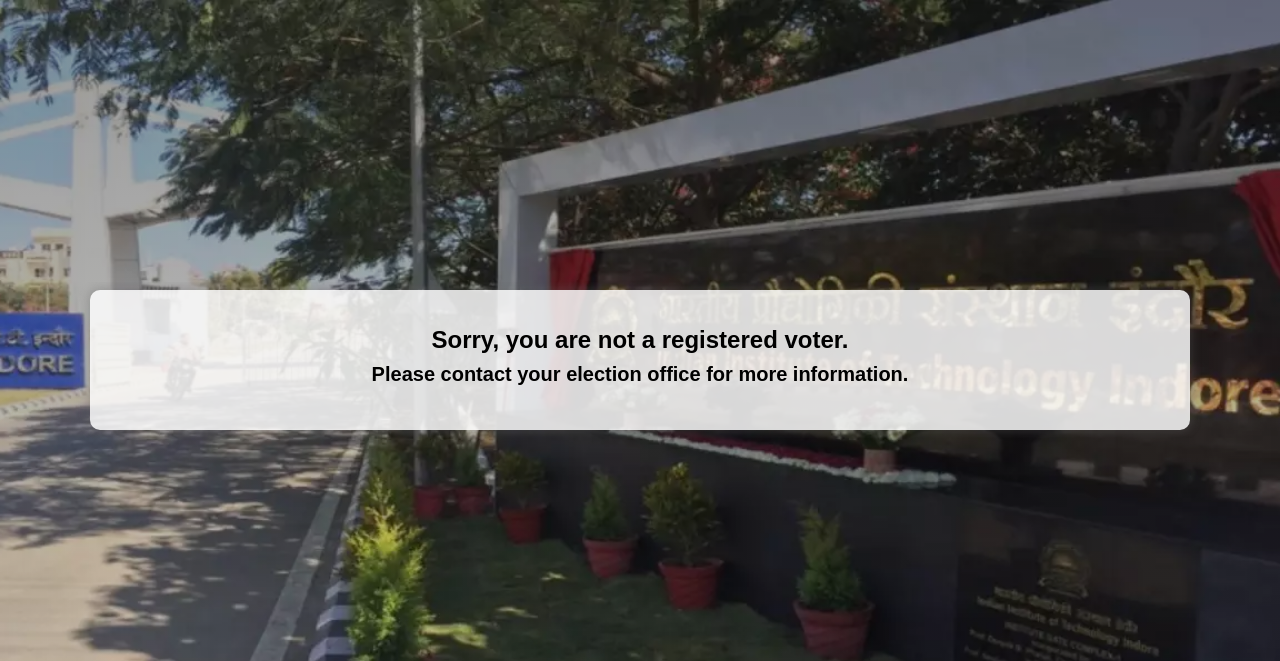
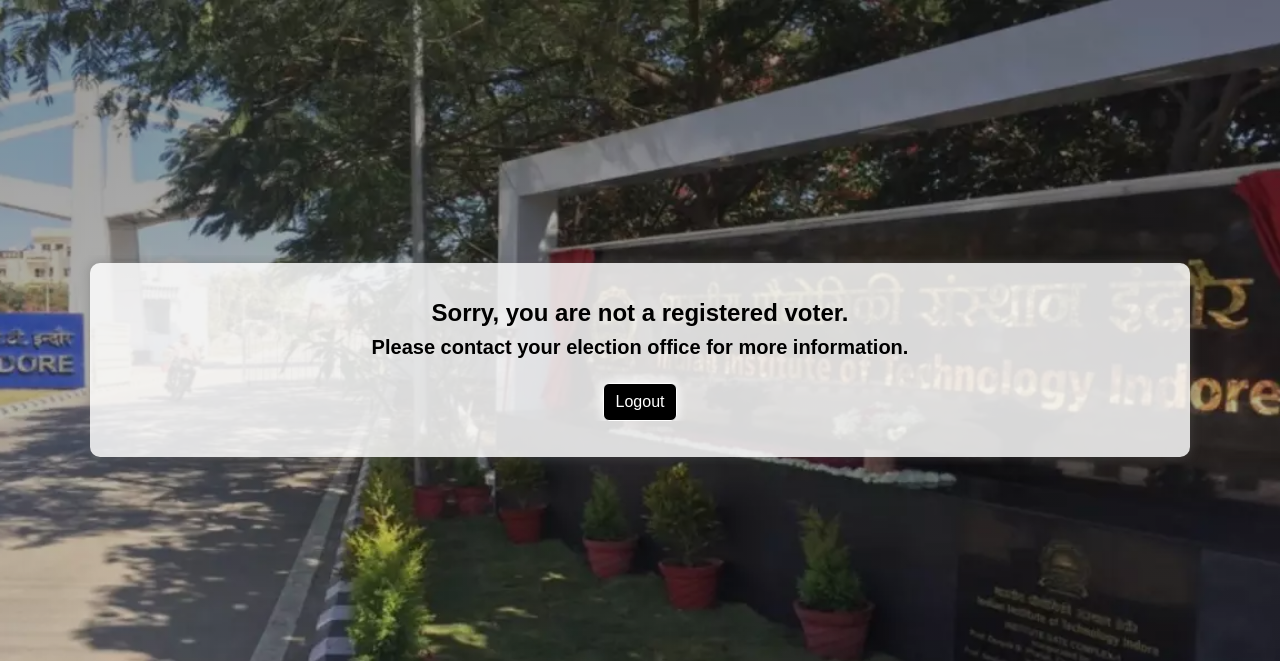
Before and after one commit to Krish2208/HashVote, a Flask app: template templates/notvoter.html in a window 1280 px wide. Shown: the top 661 px of the page. Run offline with Flask 2, Linux system fonts and the light colour scheme; the template is opened without the code that fills it, so the values that code supplies are empty; some libraries are stand-ins or nearby versions.

Commit message:
Adds notvoter logout button

```diff
--- a/templates/notvoter.html
+++ b/templates/notvoter.html
@@ -1,6 +1,13 @@
 {% extends 'base-template.html' %} {% block content %}
 <div class="row p-4">
-  <div class="text-center h4 fw-bold">Sorry, you are not a registered voter.</div>
-    <div class="text-center h5 fw-bold">Please contact your election office for more information.</div>
+  <div class="text-center h4 fw-bold">
+    Sorry, you are not a registered voter.
+  </div>
+  <div class="text-center h5 fw-bold">
+    Please contact your election office for more information.
+  </div>
+  <div class="text-center">
+    <a class="btn btn-primary mt-3" href="/logout">Logout</a>
+  </div>
 </div>
 {% endblock %}
```
